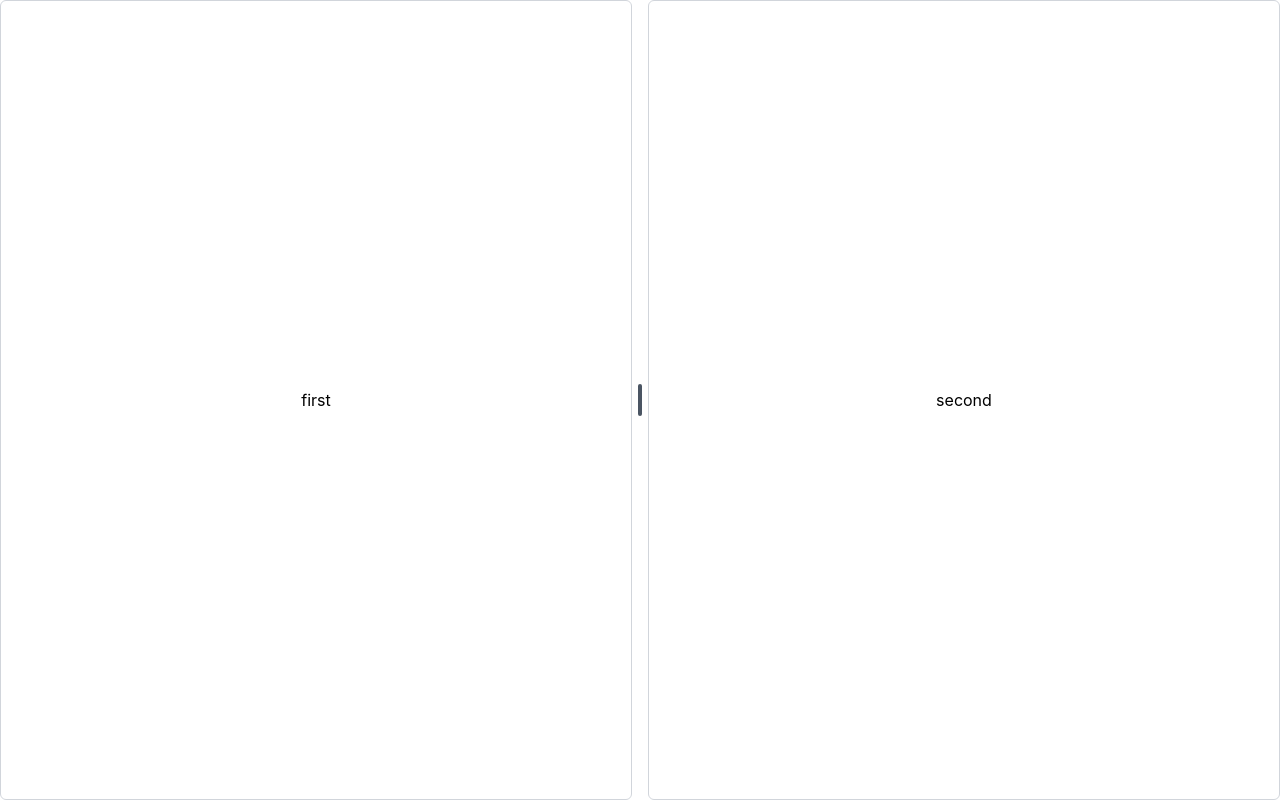
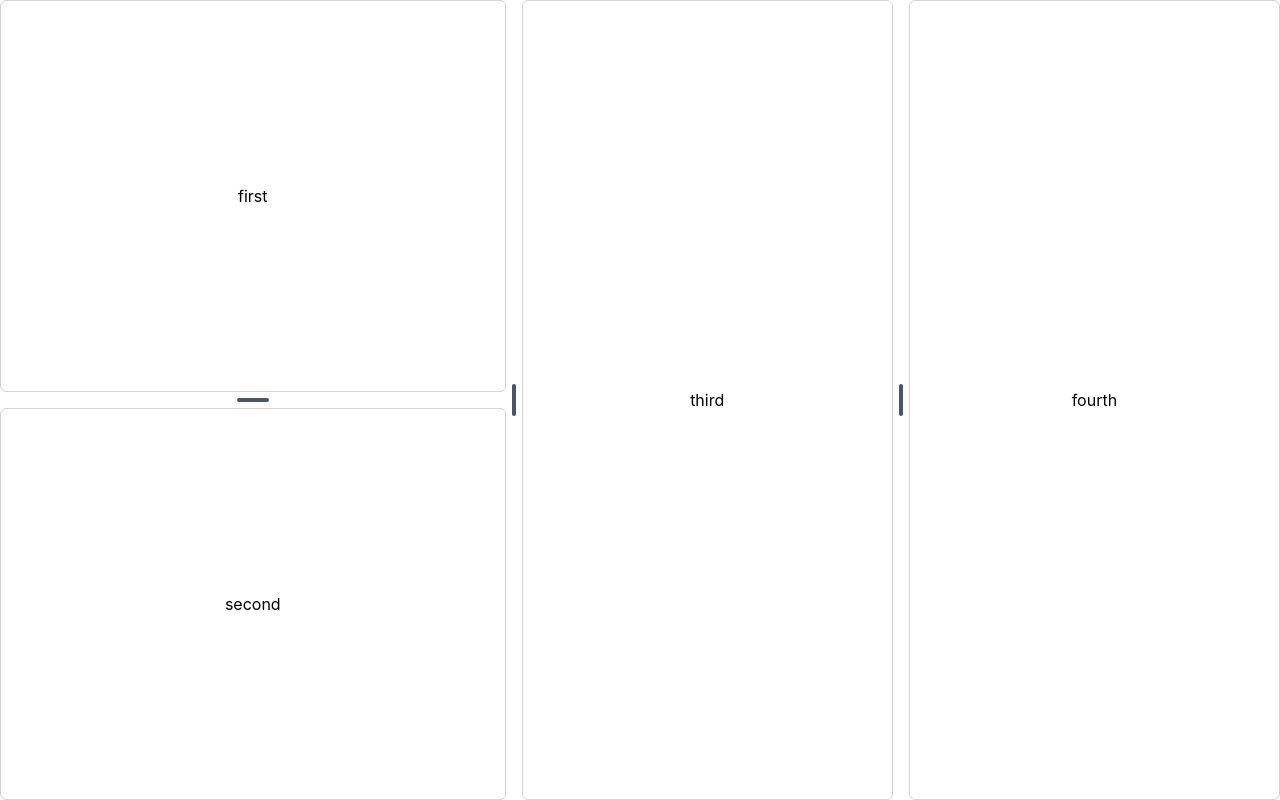
Before and after one commit to Shirerpeton/components-vue, a Vue app: page / in a window 1280 px wide. Built offline with nearby package versions, Linux system fonts and the light colour scheme.

Commit message:
rework splitter again, fix initialization

```diff
--- a/src/App.vue
+++ b/src/App.vue
@@ -8,7 +8,12 @@ import SplitterComponent from './components/SplitterComponent.vue';
             id='0'
             class='w-full h-full'
             type='row'
-            :initial-split='0.5'>
+            :initial-split='0.4'>
+            <template #first>
+                <SplitterComponent
+                    id='1'
+                    class='w-full h-full'
+                    type='col'>
                     <template #first>
                         <div
                             class='w-full h-full flex justify-center items-center
@@ -18,11 +23,35 @@ import SplitterComponent from './components/SplitterComponent.vue';
                     </template>
                     <template #second>
                         <div
-                    class='w-full h-full min-w-0 flex justify-center items-center
+                            class='w-full h-full flex justify-center items-center
                                 border border-gray-300 rounded-md'>
                             <span>second</span>
                         </div>
                     </template>
                 </SplitterComponent>
+            </template>
+            <template #second>
+                <SplitterComponent
+                    id='2'
+                    class='w-full h-full'
+                    type='row'
+                    :initial-split='0.5'>
+                    <template #first>
+                        <div
+                            class='w-full h-full min-w-0 flex justify-center items-center
+                                border border-gray-300 rounded-md'>
+                            <span>third</span>
                         </div>
                     </template>
+                    <template #second>
+                        <div
+                            class='w-full h-full min-w-0 flex justify-center items-center
+                                border border-gray-300 rounded-md'>
+                            <span>fourth</span>
+                        </div>
+                    </template>
+                </SplitterComponent>
+            </template>
+        </SplitterComponent>
+    </div>
+</template>
--- a/src/components/SplitterComponent.vue
+++ b/src/components/SplitterComponent.vue
@@ -1,38 +1,43 @@
 <script setup lang='ts'>
-import { useDraggable, useElementSize, useStorage, RemovableRef, UseDraggableOptions, useWindowSize } from '@vueuse/core';
-import { computed, nextTick, onMounted, useTemplateRef, watch, watchEffect } from 'vue';
+import { useDraggable, useElementSize, useStorage, RemovableRef, UseDraggableOptions } from '@vueuse/core';
+import { computed, onMounted, useTemplateRef, watch, watchEffect } from 'vue';
+
+enum SplitterType {
+    row = 'row',
+    column = 'col'
+}
 
 interface SplitterProps {
     id: string,
-    type: 'row' | 'col',
+    type: string,
     initialSplit?: number
 };
 
-const props = defineProps<SplitterProps>();
+const { id, type, initialSplit = 0.5 } = defineProps<SplitterProps>();
 
 const handleRef = useTemplateRef<HTMLDivElement>('handleRef');
 const containerRef = useTemplateRef<HTMLDivElement>('containerRef');
 const { width: containerWidth, height: containerHeight } = useElementSize(containerRef);
 const draggableOptions = computed(() => ({
-    axis: props.type === 'row' ? 'x' : 'y',
+    axis: type === SplitterType.row ? 'x' : 'y',
     containerElement: containerRef,
     preventDefault: true
 }));
 const { x, y, style } = useDraggable(handleRef, draggableOptions.value as UseDraggableOptions);
-const firstElementStyle = computed(() => props.type === 'row' ?
+const firstElementStyle = computed(() => type === SplitterType.row ?
     { 'width': `${x.value}px` } :
     { 'height': `${y.value}px` }
 );
-const secondElementStyle = computed(() => props.type === 'row' ?
+const secondElementStyle = computed(() => type === SplitterType.row ?
     { width: `${containerWidth.value - x.value - 16}px` } :
     { height: `${containerHeight.value - y.value - 16}px` }
 );
-const storageSplit: RemovableRef<number | null> = useStorage(`splitter-${props.id}`, null);
+const storageSplit: RemovableRef<number | null> = useStorage(`splitter-${id}`, null);
 const resetSplit = () => {
     if(storageSplit.value === null) {
         return;
     }
-    if(props.type === 'row') {
+    if(type === SplitterType.row) {
         x.value = (containerWidth.value - 16) * storageSplit.value;
     } else {
         y.value = (containerHeight.value - 16) * storageSplit.value;
@@ -46,33 +51,23 @@ watchEffect(() => {
         y.value < 0) {
         return;
     }
-    if(props.type === 'row') {
+    if(type === SplitterType.row) {
         storageSplit.value = x.value / (containerWidth.value - 16);
     } else {
         storageSplit.value = y.value / (containerHeight.value - 16);
     }
 });
 onMounted(() => {
-    if(props.type === 'row') {
-        if(storageSplit.value === null) {
-            if(props.initialSplit) {
-                x.value = (containerWidth.value - 16) * props.initialSplit;
-            } else {
-                x.value = (containerWidth.value - 16) / 2;
-            }
-        } else {
-            x.value = (containerWidth.value - 16) * storageSplit.value;
-        }
+    if(storageSplit.value) {
+        resetSplit();
+        return;
+    }
+    if(type === SplitterType.row) {
+        x.value = (containerWidth.value - 16) * initialSplit;
+        storageSplit.value = x.value / (containerWidth.value - 16);
     } else {
-        if(storageSplit.value === null) {
-            if(props.initialSplit) {
-                y.value = (containerHeight.value - 16) * props.initialSplit;
-            } else {
-                y.value = (containerHeight.value - 16) / 2;
-            }
-        } else {
-            y.value = (containerHeight.value - 16) * storageSplit.value;
-        }
+        y.value = (containerHeight.value - 16) * initialSplit;
+        storageSplit.value = y.value / (containerHeight.value - 16);
     }
 });
 </script>
@@ -80,7 +75,7 @@ onMounted(() => {
 <template>
     <div
         ref='containerRef'
-        :class='type === "row" ? "flex-row" : "flex-col"'
+        :class='type === SplitterType.row ? "flex-row" : "flex-col"'
         class='flex relative gap-4'>
         <div
             class='overflow-hidden'
```
Lines whose indentation alone changed are shown as unchanged.
